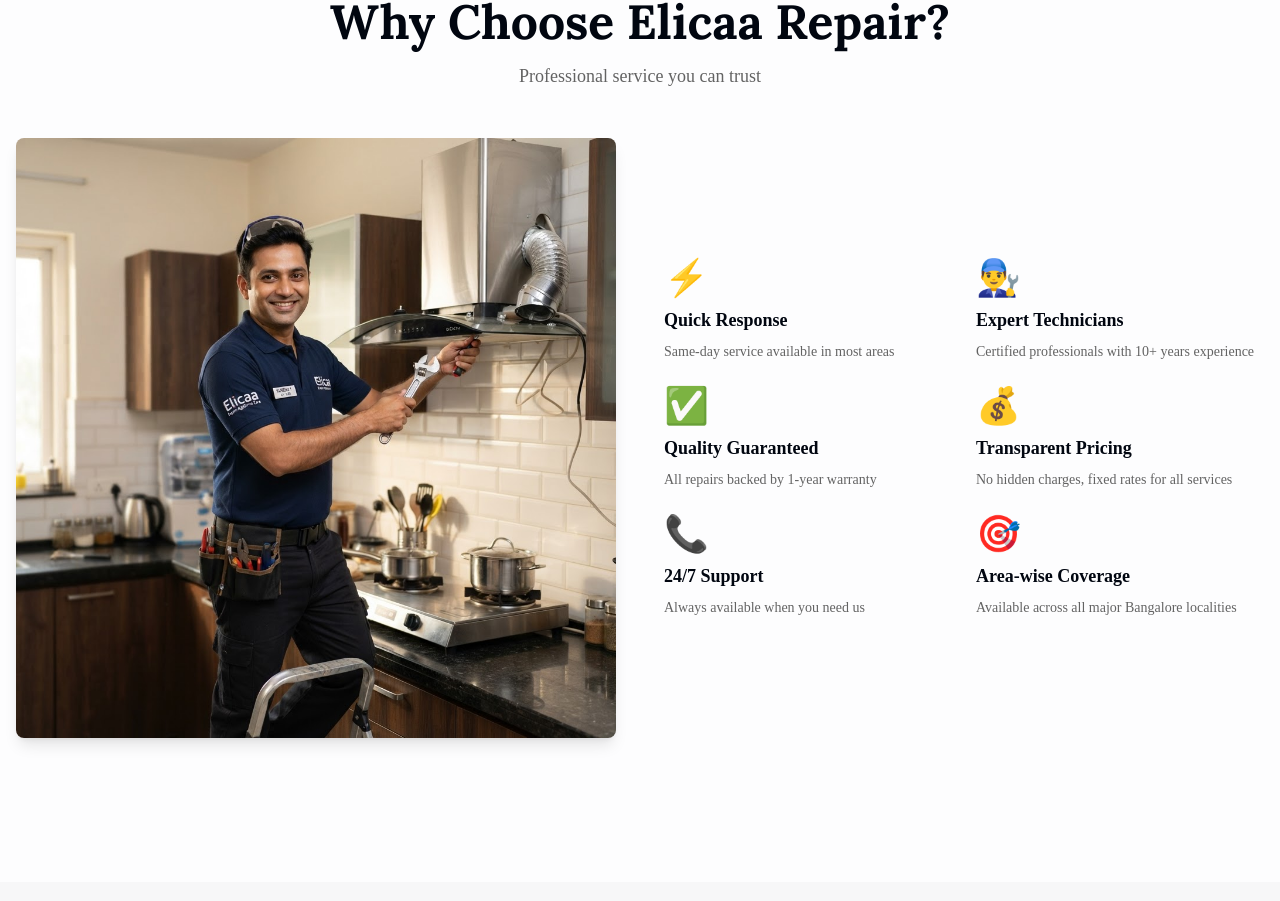
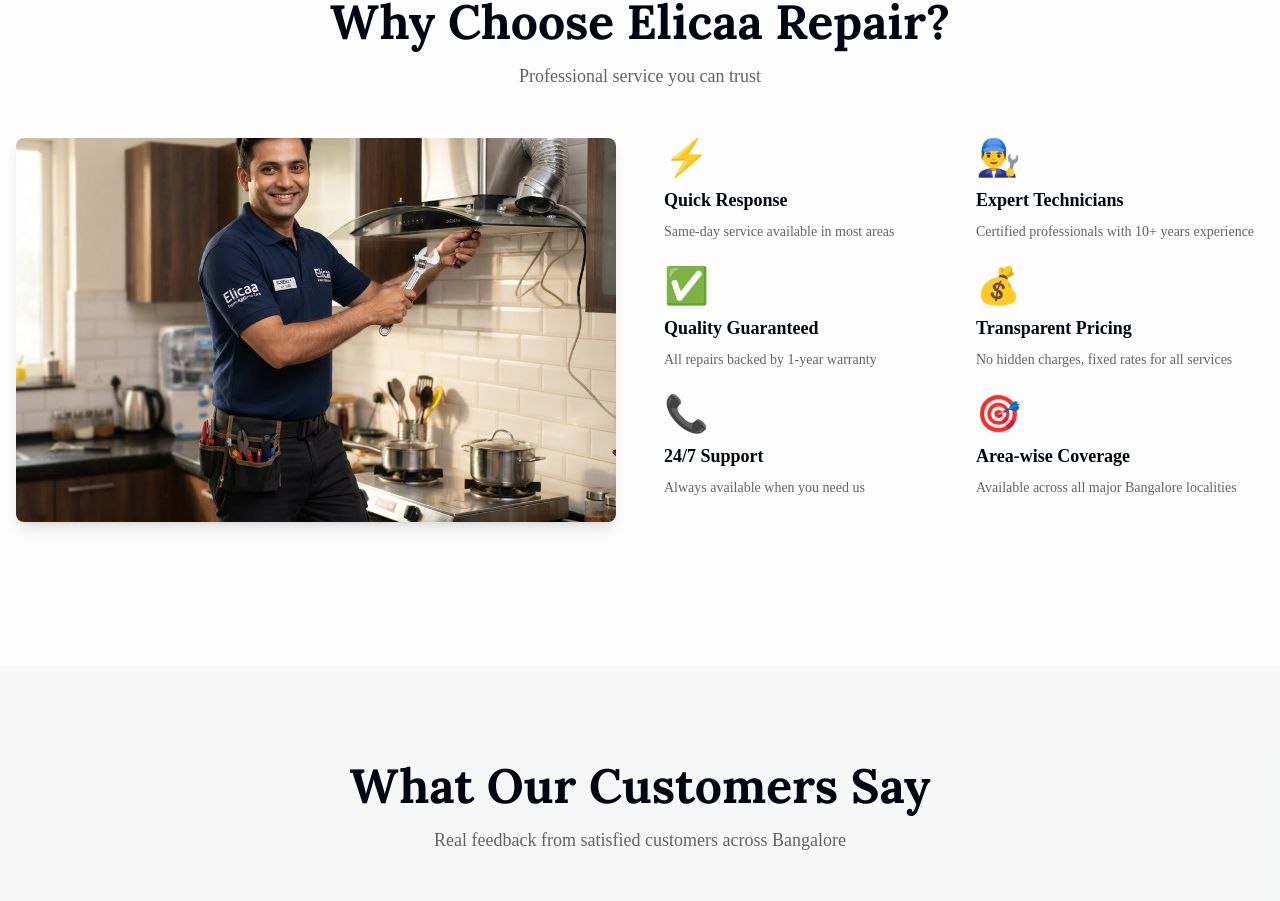
Before and after one commit to shrinivasspatil/Elica, a Next.js app: page / in a window 1280 px wide. Shown: the part 3326-4227 px from the top of the page. Built offline with nearby package versions, Linux system fonts and the light colour scheme; no server answers.

Commit message:
Adjust Why Choose Us section: reduce image height to max-h-96 and align with content

```diff
--- a/app/page.tsx
+++ b/app/page.tsx
@@ -281,13 +281,13 @@ export default function Home() {
             </p>
           </div>
 
-          <div className="grid md:grid-cols-2 gap-12 items-center mb-12">
+          <div className="grid md:grid-cols-2 gap-12 items-start mb-12">
             {/* Image */}
-            <div className="rounded-lg overflow-hidden shadow-lg">
+            <div className="rounded-lg overflow-hidden shadow-lg h-fit">
               <img
                 src="/images/service-excellence.png"
                 alt="Professional Elicaa appliance repair technician providing expert service"
-                className="w-full h-auto object-cover"
+                className="w-full h-auto object-cover max-h-96"
                 loading="lazy"
               />
             </div>
```
